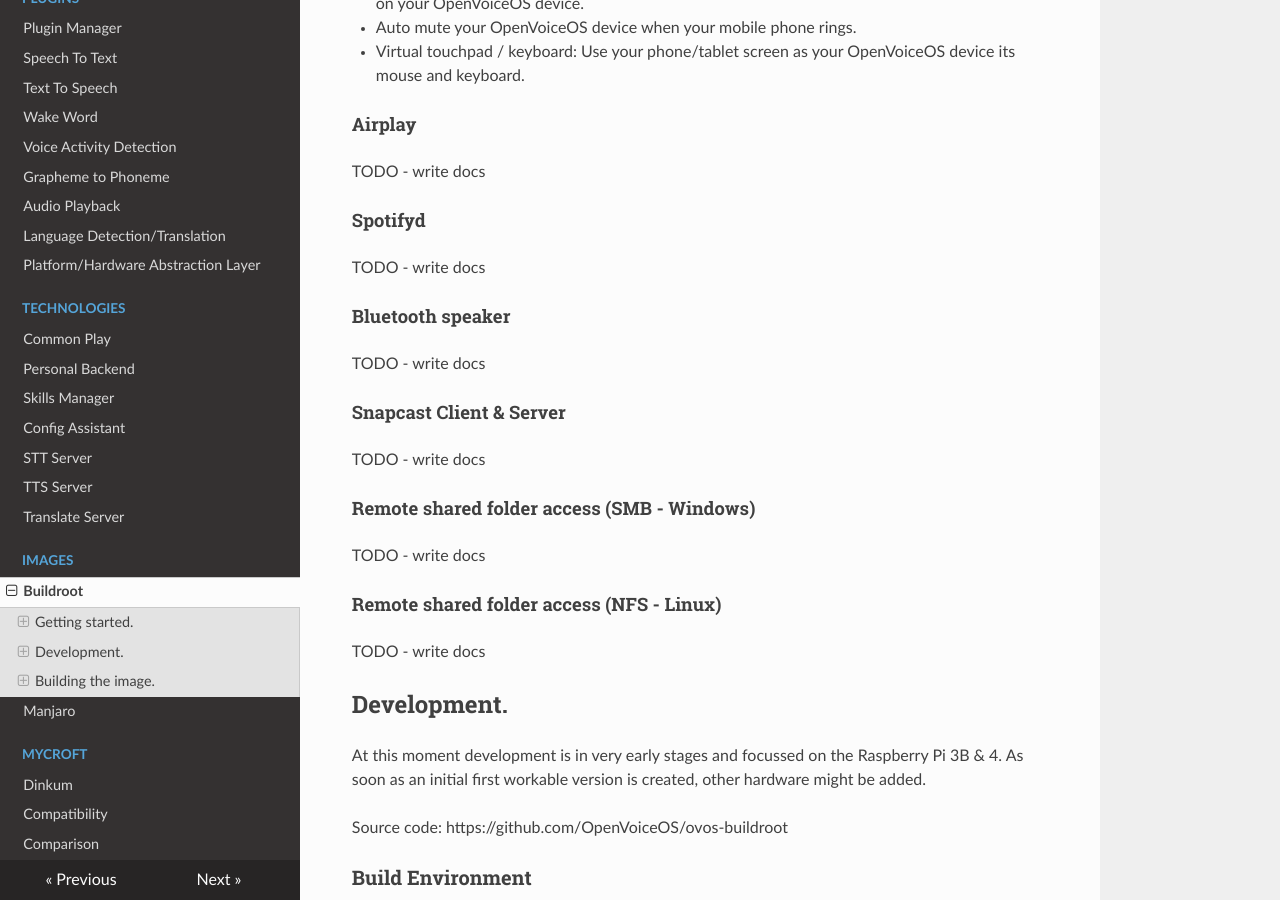
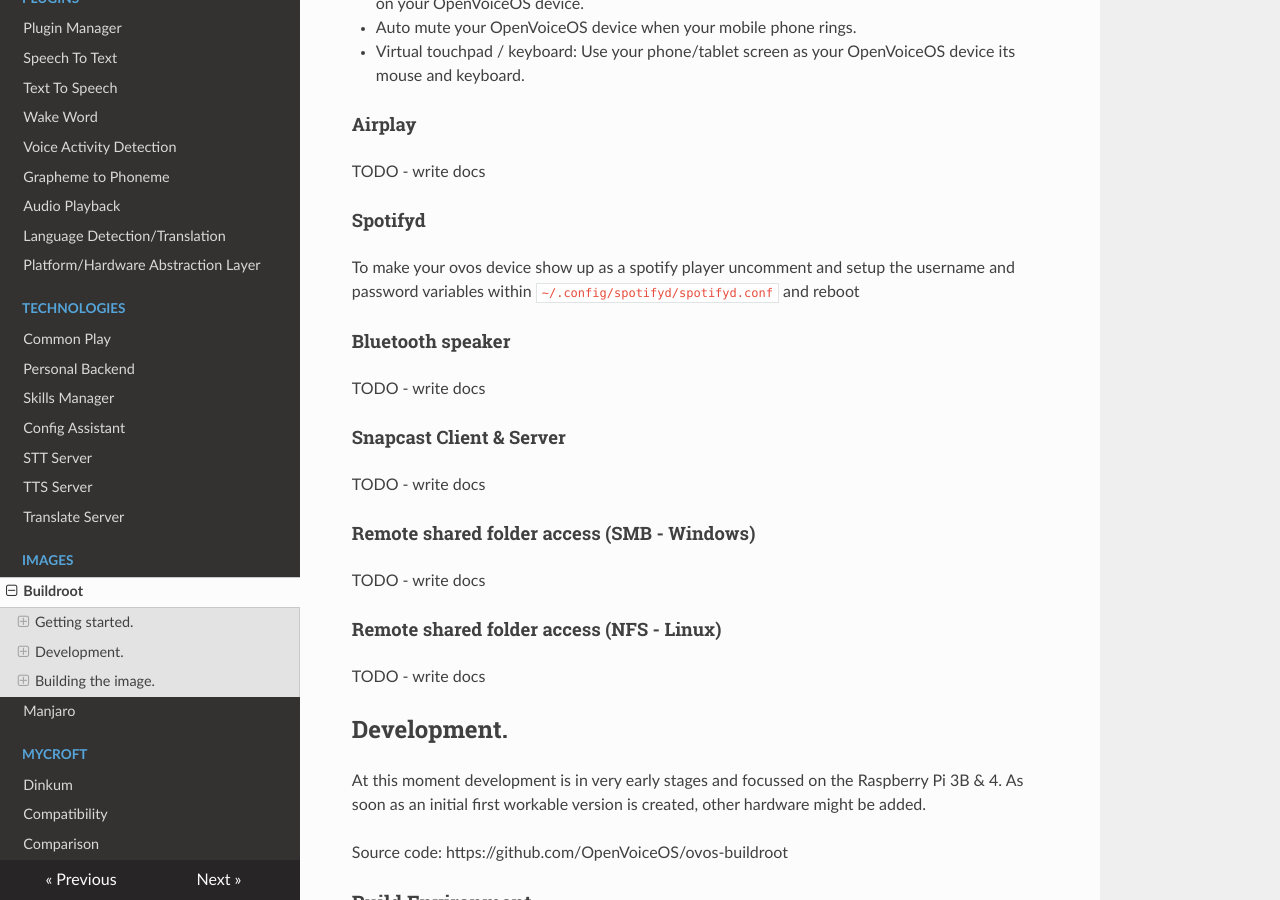
Before and after one commit to OpenVoiceOS/community-docs, an MkDocs documentation site: the page built from docs/buildroot.md, in a window 1280 px wide and 900 px high, scrolled down 1059 px. Built offline with MkDocs 1.6.1, drawn with Linux system fonts in a browser that asks for light colours; nearby versions of some CDN libraries.

Commit message:
quick note on spotify setup
TODO - expand docs

```diff
--- a/docs/buildroot.md
+++ b/docs/buildroot.md
@@ -38,7 +38,7 @@ TODO - write docs
 
 #### Spotifyd
 
-TODO - write docs
+To make your ovos device show up as a spotify player uncomment and setup the username and password variables within `~/.config/spotifyd/spotifyd.conf` and reboot
 
 #### Bluetooth speaker
 
```
